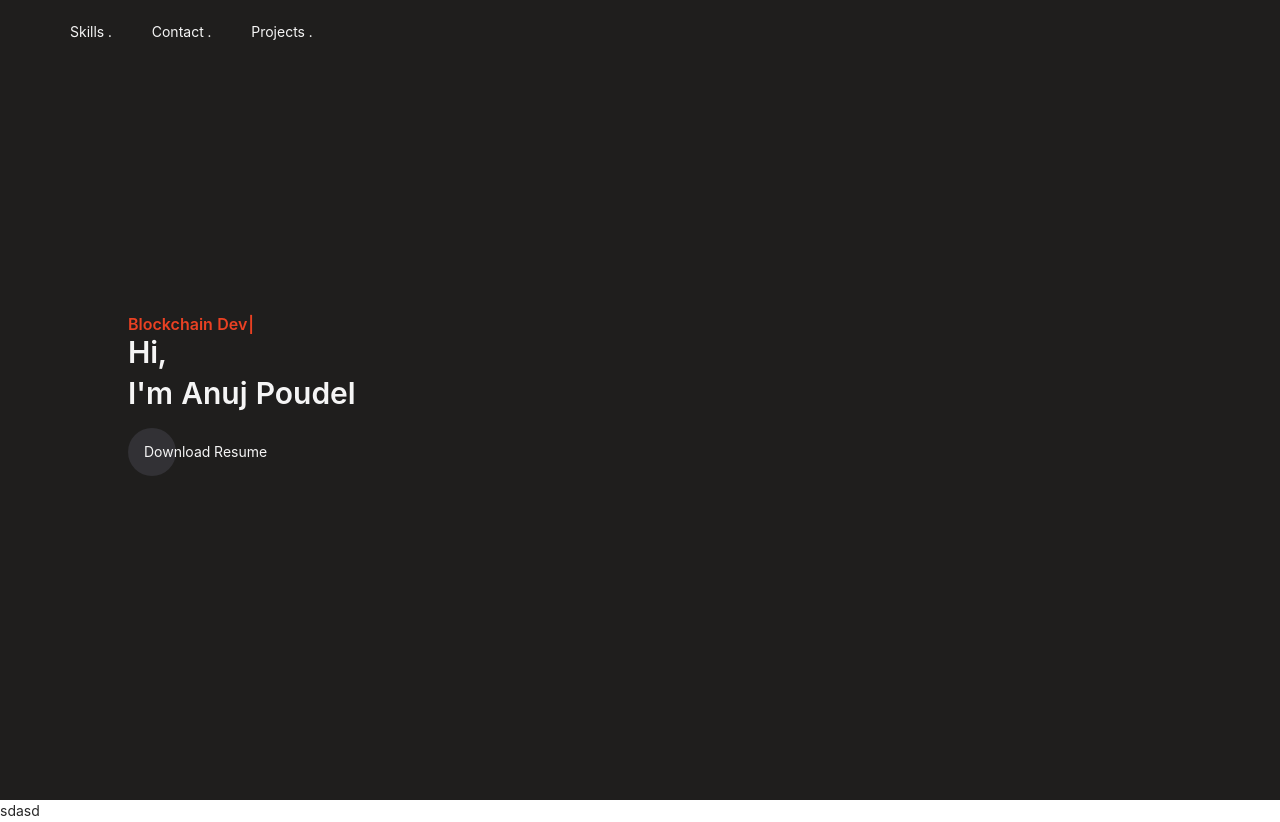
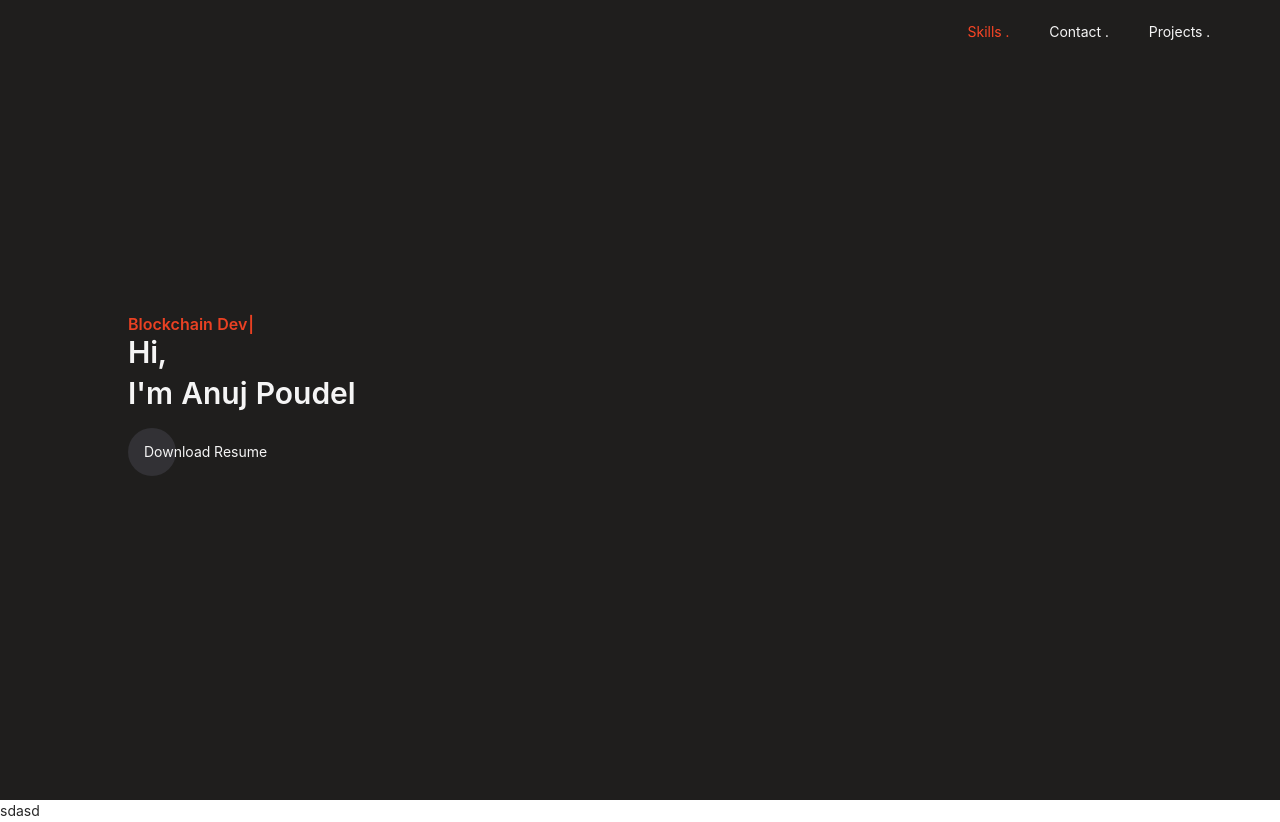
Before and after one commit to Nishant-Karki/Portfolio, a React (Create React App) app: page / in a window 1280 px wide. Built offline with nearby package versions, Linux system fonts and the light colour scheme.

Commit message:
minor css changes

```diff
--- a/src/components/common/Navbar.js
+++ b/src/components/common/Navbar.js
@@ -4,7 +4,9 @@ import "./nav.scss";
 
 function Navbar() {
   return (
-    <Header style={{ backgroundColor: "#1F1E1D", position: "fixed" }}>
+    <Header
+      style={{ backgroundColor: "#1F1E1D", position: "fixed", width: "100%" }}
+    >
       <Menu
         mode="horizontal"
         style={{
@@ -13,10 +15,11 @@ function Navbar() {
           display: "flex",
           justifyContent: "flex-end",
         }}
+        selectedKeys={["skill"]}
       >
-        <Menu.Item key="1">Skills .</Menu.Item>
-        <Menu.Item key="2">Contact .</Menu.Item>
-        <Menu.Item key="3">Projects .</Menu.Item>
+        <Menu.Item key="skill">Skills .</Menu.Item>
+        <Menu.Item key="contact">Contact .</Menu.Item>
+        <Menu.Item key="project">Projects .</Menu.Item>
       </Menu>
     </Header>
   );
--- a/src/components/common/nav.scss
+++ b/src/components/common/nav.scss
@@ -2,13 +2,13 @@
   border: none !important;
 }
 
-.ant-menu-title-content {
+.ant-menu-item {
   color: whitesmoke;
   &:hover {
-    color: #f84525;
+    color: #c57163 !important;
   }
 }
 
-.ant-menu-item:active {
-  color: #f84525;
+.ant-menu-item-selected {
+  color: #f84525 !important;
 }
```
